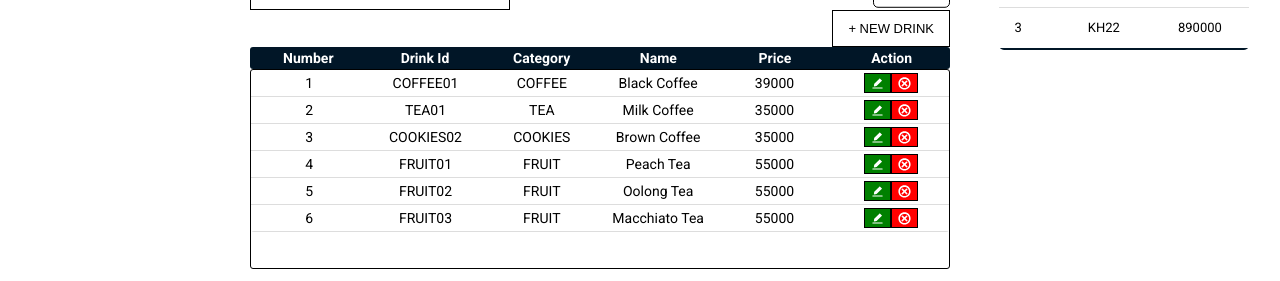
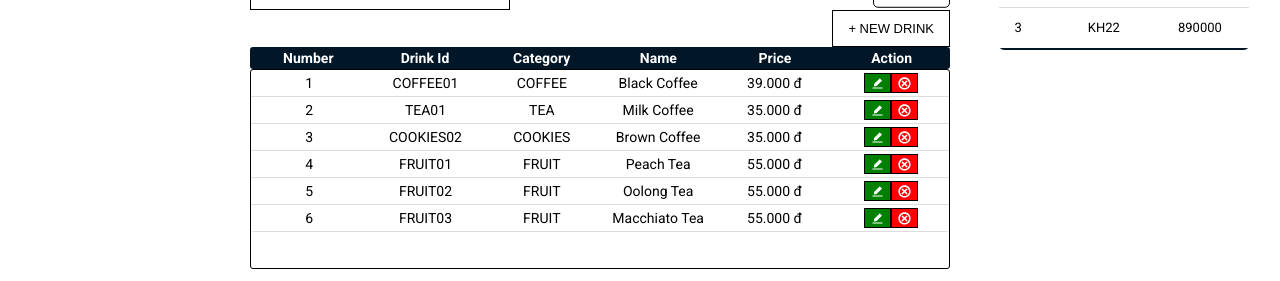
Before and after one commit to thuckhapham/QuanLy_coffee, a React (Create React App) app in the folder react-frontend-tlcn/: page /menu-drink in a window 1280 px wide. Shown: the part 189-470 px from the top of the page. Built offline with nearby package versions, Linux system fonts and the light colour scheme.

Commit message:
sua nhe MenuDrink

```diff
--- a/react-frontend-tlcn/src/Pages/Menu Drink/Drink.js
+++ b/react-frontend-tlcn/src/Pages/Menu Drink/Drink.js
@@ -53,7 +53,10 @@ function Drink() {
     };
     //Save Drink Data to array
     const [editedDrink, setEditedDrink] = useState([{ drink_id: 0, drink_name: "loading" }]);
-    console.log(editedDrink)
+    //Quy đổi số về tiền việt
+    function currencyFormat(num) {
+        return num.toFixed(0).replace(/(\d)(?=(\d{3})+(?!\d))/g, "$1.") + " đ";
+    }
     return (
         <>
             <h1 className="">
@@ -118,7 +121,7 @@ function Drink() {
                                     <td>{data.drink_id}</td>
                                     <td>{data.drink_category}</td>
                                     <td>{data.drink_name}</td>
-                                    <td>{data.drink_price}</td>
+                                    <td>{currencyFormat(data.drink_price)}</td>
                                     <td>
                                         <button
                                             className="drinktable__btn-edit"
```
